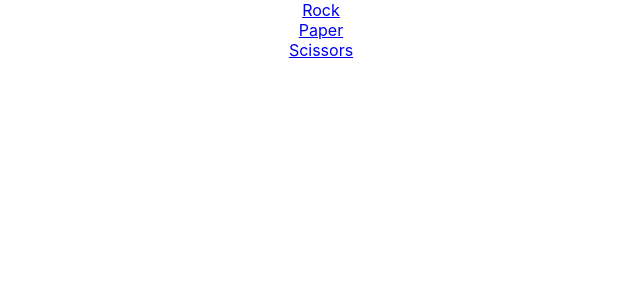
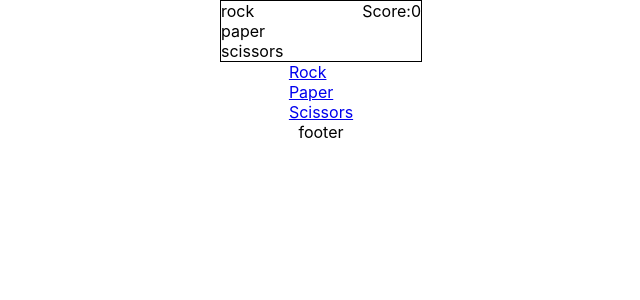
Before and after one commit to daniel-takacs/rps, a React (Create React App) app: page / in a window 1280 px wide. Shown: the top 300 px of the page, without its empty margins (319-959 px from the left). Built offline with nearby package versions, Linux system fonts and the light colour scheme.

Commit message:
score indicator

```diff
--- a/src/App.css
+++ b/src/App.css
@@ -1,38 +1,19 @@
 .App {
-  text-align: center;
+  display: flex;
+  justify-content: center;
+  align-items: center;
+  flex-direction: column;
+
 }
+.header {
+  display: flex;
+  border: 1px solid black;
+  width: 200px;
+  justify-content: space-between;
 
-.App-logo {
-  height: 40vmin;
-  pointer-events: none;
 }
-
-@media (prefers-reduced-motion: no-preference) {
-  .App-logo {
-    animation: App-logo-spin infinite 20s linear;
-  }
+.game-name {
+  display: flex;
+  justify-content: center;
+  flex-direction: column;
 }
-
-.App-header {
-  background-color: #282c34;
-  min-height: 100vh;
-  display: flex;
-  flex-direction: column;
-  align-items: center;
-  justify-content: center;
-  font-size: calc(10px + 2vmin);
-  color: white;
-}
-
-.App-link {
-  color: #61dafb;
-}
-
-@keyframes App-logo-spin {
-  from {
-    transform: rotate(0deg);
-  }
-  to {
-    transform: rotate(360deg);
-  }
-}
--- a/src/App.js
+++ b/src/App.js
@@ -1,26 +1,30 @@
 import logo from './logo.svg';
 import './App.css';
 import {Switch, Route, HashRouter} from 'react-router-dom'
-import Start from './Start';
-import Result from './Result';
+import Start from './components/Start';
+import Result from './components/Result';
 import React, {useState} from 'react'
+import Header from './components/Header'
+import Footer from './components/Footer';
 
 function App() {
 
   const [playerChoise, setPlayerChoise] = useState("")
-
+  const [score, setScore] = useState(0)
 
   return (
     <div className="App">
       <HashRouter>
+        <Header score={score}/>
         <Switch>
           <Route exact path to="/">
             <Start setPlayerChoise={setPlayerChoise}/>
           </Route>
           <Route path to="Result">
-            <Result playerChoise={playerChoise}/>
+            <Result playerChoise={playerChoise} score={score}setScore={setScore}/>
           </Route>
         </Switch>
+        <Footer />
       </HashRouter>
     </div>
   );
--- /dev/null
+++ b/src/components/Footer.jsx
@@ -0,0 +1,11 @@
+import React from 'react'
+
+function Footer() {
+    return (
+        <div>
+            footer
+        </div>
+    )
+}
+
+export default Footer
--- /dev/null
+++ b/src/components/Header.jsx
@@ -0,0 +1,18 @@
+import React from 'react'
+
+function Header({score}) {
+    return (
+        <div className="header">
+            <div className="game-name">
+                <div>rock</div>
+                <div>paper</div>
+                <div>scissors</div>
+            </div>
+        <div className="score">
+            <div>Score:{score}</div>
+            </div>
+        </div>
+    )
+}
+
+export default Header
--- a/src/Result.jsx
+++ b/src/components/Result.jsx
@@ -1,7 +1,7 @@
 import React, {useState, useEffect} from 'react'
 import {Link} from 'react-router-dom'
 
-function Result( {playerChoise} ) {
+function Result( {playerChoise, score, setScore} ) {
     const [gameResult, setGameResult] = useState("")
     const[computerChoise, setComputerChoise] = useState("")
     const choises = ['rock','paper','scissors']
@@ -17,16 +17,22 @@
     const Conditions = ()=> {
         if (playerChoise === "rock" && computerChoise === "scissors"){
             setGameResult("win")
+            setScore(score + 1 )
         }else if (playerChoise === "rock" && computerChoise === "paper"){
             setGameResult("lose")
+            setScore(score - 1)
         }else if (playerChoise === "paper" && computerChoise === "rock"){
             setGameResult("win")
+            setScore(score + 1 )
         }else if (playerChoise === "paper" && computerChoise === "scissors"){
             setGameResult("lose")
+            setScore(score - 1)
         }else if (playerChoise === "scissors" && computerChoise === "rock"){
             setGameResult("lose")
+            setScore(score - 1)
         }else if (playerChoise === "scissors" && computerChoise === "paper"){
             setGameResult("win")
+            setScore(score + 1 )
         }else {
             setGameResult("tie")
         }
```
Also changed, not shown: src/components/Start.jsx (renamed from src/Start.jsx).
